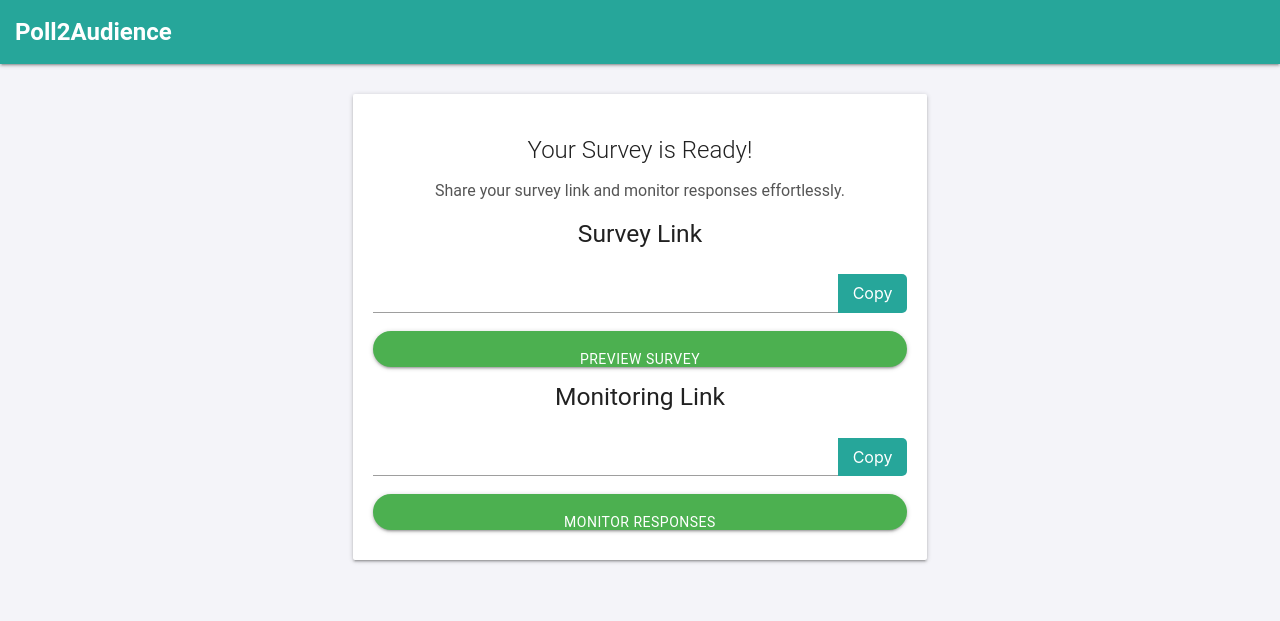
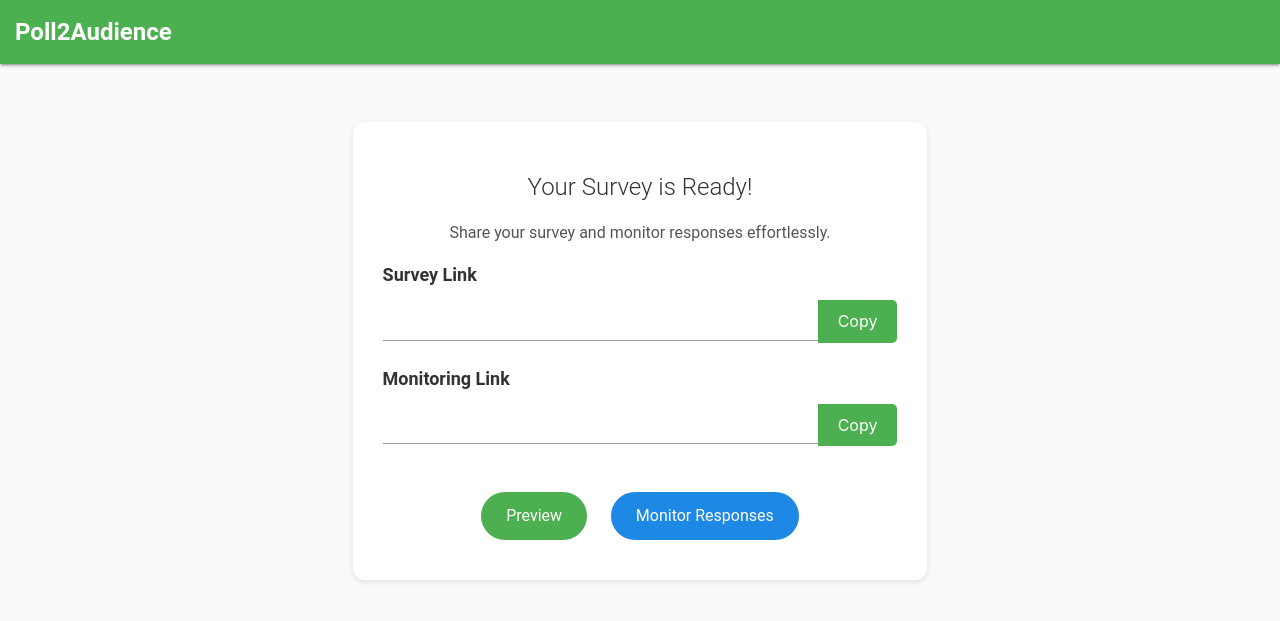
Before and after one commit to michaelseth70/Poll2Audience, a Flask app: template templates/survey_success.html in a window 1280 px wide. Shown: the top 621 px of the page. Run offline with Flask 3, Linux system fonts and the light colour scheme; the template is opened without the code that fills it, so the values that code supplies are empty.

Commit message:
Update survey_success.html

```diff
--- a/templates/survey_success.html
+++ b/templates/survey_success.html
@@ -7,99 +7,135 @@
     <link rel="stylesheet" href="https://cdnjs.cloudflare.com/ajax/libs/materialize/1.0.0/css/materialize.min.css">
     <style>
         body {
-            background-color: #f4f4f9;
+            background-color: #f9fafb;
             font-family: 'Roboto', sans-serif;
+            color: #333;
         }
         .navbar {
-            background-color: #26a69a;
+            background-color: #4cb050;
         }
         .navbar .brand-logo {
             font-size: 24px;
             font-weight: bold;
             padding-left: 15px;
         }
+        .container {
+            margin-top: 50px;
+        }
+        .card {
+            padding: 30px;
+            border-radius: 12px;
+            box-shadow: 0 2px 6px rgba(0, 0, 0, 0.1);
+        }
+        .card-title {
+            font-size: 24px;
+            font-weight: 600;
+            margin-bottom: 20px;
+            text-align: center;
+        }
+        .link-section {
+            margin: 20px 0;
+        }
+        .link-section h5 {
+            font-size: 18px;
+            font-weight: bold;
+            margin-bottom: 10px;
+        }
         .link-container {
             display: flex;
-            margin-top: 20px;
-            justify-content: center;
             align-items: center;
+            margin-top: 10px;
         }
         .link-container input {
-            padding: 10px;
-            font-size: 16px;
+            flex: 1;
+            padding: 12px 15px;
             border: 1px solid #ddd;
             border-radius: 5px 0 0 5px;
-            width: 70%;
-            max-width: 500px;
+            font-size: 16px;
+            color: #555;
         }
         .link-container button {
+            padding: 12px 20px;
+            font-size: 16px;
+            background-color: #4cb050;
+            color: white;
             border: none;
-            background-color: #26a69a;
-            color: white;
-            padding: 10px 15px;
-            font-size: 16px;
             border-radius: 0 5px 5px 0;
             cursor: pointer;
             transition: background-color 0.3s ease;
         }
         .link-container button:hover {
-            background-color: #1e8e84;
+            background-color: #3a8a3f;
         }
-        .btn-green {
-            background-color: #4cb050;
+        .actions {
+            text-align: center;
+            margin-top: 30px;
+        }
+        .actions a {
+            margin: 10px;
+            padding: 12px 25px;
+            font-size: 16px;
+            border-radius: 25px;
+            text-decoration: none;
             color: white;
-            border-radius: 25px;
-            padding: 10px 20px;
-            margin: 10px auto;
-            display: block;
+            display: inline-block;
             transition: background-color 0.3s ease;
         }
-        .btn-green:hover {
+        .actions .preview-btn {
+            background-color: #4cb050;
+        }
+        .actions .preview-btn:hover {
             background-color: #3a8a3f;
         }
-        h5 {
-            margin-bottom: 20px;
-            text-align: center;
+        .actions .monitor-btn {
+            background-color: #1e88e5;
         }
-        .card {
-            margin-top: 30px;
-            padding: 20px;
+        .actions .monitor-btn:hover {
+            background-color: #1565c0;
         }
     </style>
 </head>
 <body>
-    <!-- Header Bar -->
+    <!-- Navbar -->
     <nav class="navbar">
         <div class="nav-wrapper">
             <a href="#" class="brand-logo">Poll2Audience</a>
         </div>
     </nav>
 
+    <!-- Main Container -->
     <div class="container">
         <div class="row">
-            <!-- Survey Success Card -->
             <div class="col s12 m8 offset-m2">
                 <div class="card">
-                    <h4 class="card-title" style="text-align: center;">Your Survey is Ready!</h4>
-                    <p style="font-size: 16px; color: #555; text-align: center;">
-                        Share your survey link and monitor responses effortlessly.
+                    <h4 class="card-title">Your Survey is Ready!</h4>
+                    <p style="text-align: center; font-size: 16px; color: #555;">
+                        Share your survey and monitor responses effortlessly.
                     </p>
 
                     <!-- Survey Link Section -->
+                    <div class="link-section">
                         <h5>Survey Link</h5>
                         <div class="link-container">
                             <input type="text" id="survey-link" value="{{ survey_link }}" readonly>
                             <button id="copy-survey-btn">Copy</button>
                         </div>
-                    <a href="{{ survey_link }}" target="_blank" class="btn btn-green">Preview Survey</a>
+                    </div>
 
-                    <!-- Monitoring Link Section -->
+                    <!-- Monitor Link Section -->
+                    <div class="link-section">
                         <h5>Monitoring Link</h5>
                         <div class="link-container">
                             <input type="text" id="monitor-link" value="{{ monitor_link }}" readonly>
                             <button id="copy-monitor-btn">Copy</button>
                         </div>
-                    <a href="{{ monitor_link }}" class="btn btn-green">Monitor Responses</a>
+                    </div>
+
+                    <!-- Action Buttons -->
+                    <div class="actions">
+                        <a href="{{ survey_link }}" target="_blank" class="preview-btn">Preview</a>
+                        <a href="{{ monitor_link }}" class="monitor-btn">Monitor Responses</a>
+                    </div>
                 </div>
             </div>
         </div>
```
Lines whose indentation alone changed are shown as unchanged.
